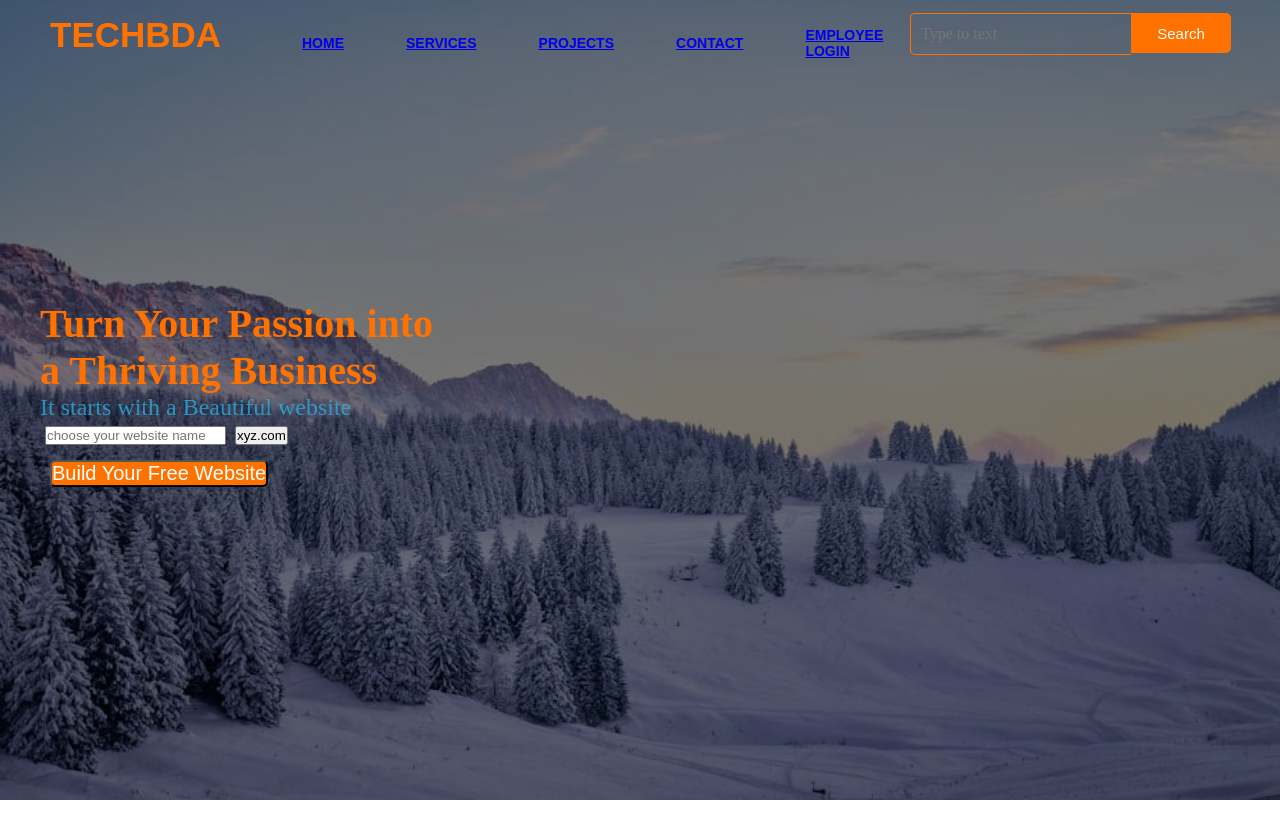
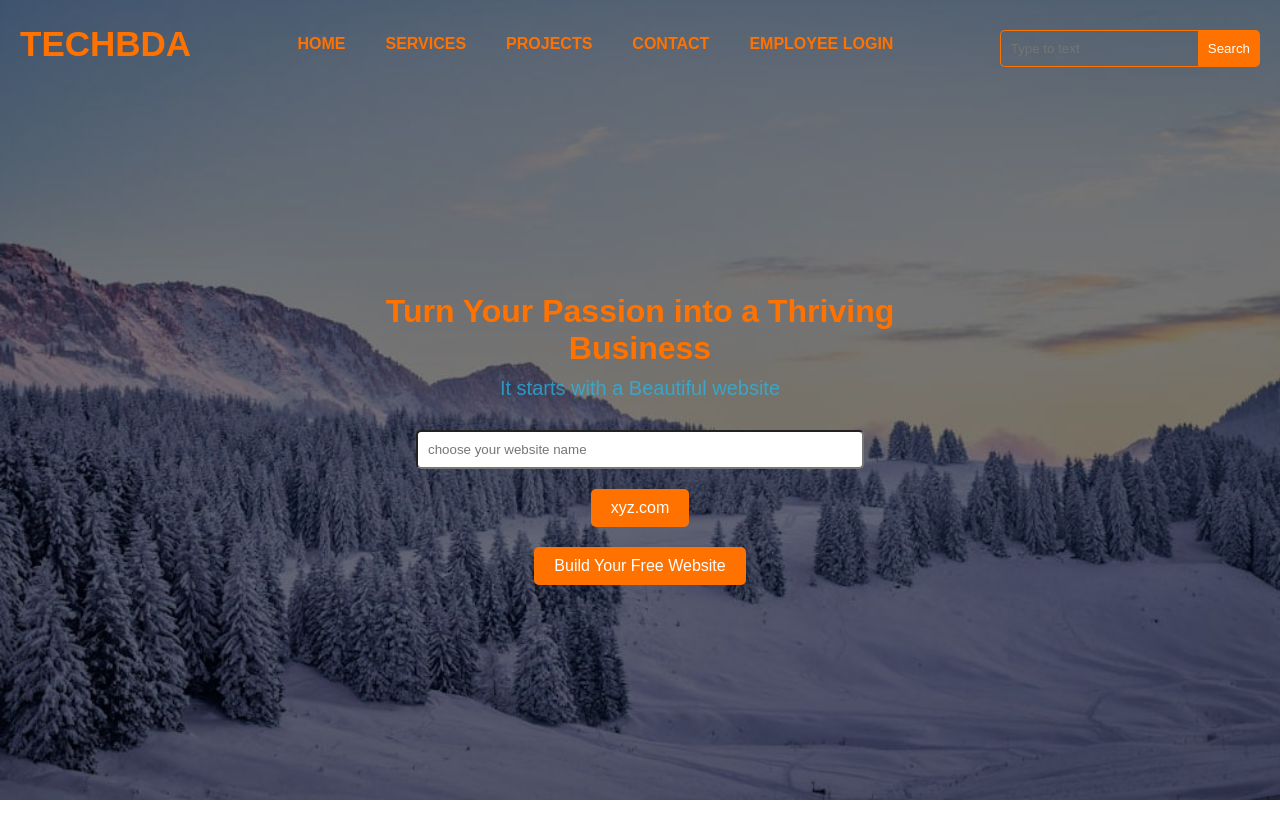
Before and after one commit to itsaman99/technoaman, a plain HTML site: page index.html in a window 1280 px wide. After the commit the page ends 800 px from the top, so only its background shows below. Drawn offline with Linux system fonts and the light colour scheme.

Commit message:
Update index.html

```diff
--- a/index.html
+++ b/index.html
@@ -1,211 +1,204 @@
 <!DOCTYPE html>
 <html lang="en">
 <head>
-    <meta charset="UTF-8">
-    <meta name="viewport" content="width=device-width, initial-scale=1.0">
+  <meta charset="UTF-8" />
+  <meta name="viewport" content="width=device-width, initial-scale=1.0"/>
   <title>TECHBDA</title>
+  <style>
+    * {
+      margin: 0;
+      padding: 0;
+      box-sizing: border-box;
+    }
+
+    body {
+      font-family: Arial, sans-serif;
+      color: white;
+    }
+
+    .main {
+      background: linear-gradient(to top, rgba(0,0,0,0.5) 50%, rgba(0,0,0,0.5) 50%), url('snow.jpg') center/cover no-repeat;
+      min-height: 100vh;
+      display: flex;
+      flex-direction: column;
+    }
+
+    .navbar {
+      display: flex;
+      flex-wrap: wrap;
+      justify-content: space-between;
+      align-items: center;
+      padding: 20px;
+    }
+
+    .logo {
+      font-size: 35px;
+      color: #ff7200;
+    }
+
+    .menu ul {
+      list-style: none;
+      display: flex;
+      flex-wrap: wrap;
+      padding-left: 0;
+    }
+
+    .menu ul li {
+      margin: 10px 20px;
+    }
+
+    .menu ul li a {
+      color: #ff7200;
+      text-decoration: none;
+      font-weight: bold;
+    }
+
+    .menu ul li a:hover {
+      text-decoration: underline;
+    }
+
+    .search {
+      display: flex;
+      margin-top: 10px;
+    }
+
+    .Srch {
+      padding: 10px;
+      border: 1px solid #ff7200;
+      border-right: none;
+      background: transparent;
+      color: white;
+      border-top-left-radius: 5px;
+      border-bottom-left-radius: 5px;
+    }
+
+    .btn {
+      padding: 10px;
+      background-color: #ff7200;
+      border: none;
+      color: white;
+      border-top-right-radius: 5px;
+      border-bottom-right-radius: 5px;
+      cursor: pointer;
+    }
+
+    .container2 {
+      text-align: center;
+      margin: auto;
+      padding: 40px 20px;
+      max-width: 600px;
+    }
+
+    .container2 h2 {
+      color: #ff7200;
+      font-size: 32px;
+      margin-bottom: 10px;
+    }
+
+    .container2 p {
+      color: rgba(38, 185, 235, 0.721);
+      font-size: 20px;
+      margin-bottom: 20px;
+    }
+
+    .choose {
+      padding: 10px;
+      width: 80%;
+      margin: 10px 0;
+      border-radius: 5px;
+    }
+
+    .xyz, .s {
+      background-color: #ff7200;
+      color: white;
+      padding: 10px 20px;
+      border: none;
+      border-radius: 5px;
+      margin: 10px;
+      font-size: 16px;
+      cursor: pointer;
+    }
+
+    /* Responsive */
+    @media screen and (max-width: 768px) {
+      .navbar {
+        flex-direction: column;
+        align-items: flex-start;
+      }
+
+      .menu ul {
+        flex-direction: column;
+        align-items: flex-start;
+        width: 100%;
+      }
+
+      .menu ul li {
+        margin: 10px 0;
+      }
+
+      .search {
+        width: 100%;
+        justify-content: flex-start;
+      }
+
+      .Srch {
+        width: 60%;
+      }
+
+      .btn {
+        width: auto;
+      }
+
+      .container2 h2 {
+        font-size: 24px;
+      }
+
+      .container2 p {
+        font-size: 18px;
+      }
+
+      .choose {
+        width: 100%;
+      }
+    }
+  </style>
 </head>
 <body>
   <div class="main">
     <div class="navbar">
-            <div class ="icon">
+      <div class="icon">
         <h2 class="logo">TECHBDA</h2>
       </div>
       <div class="menu">
         <ul>
-                <li> <a href="index.html"> HOME</a></li>
-                <li> <a href="services.html" > SERVICES </a></li>
-                <li> <a href="projects.html" > PROJECTS </a></li>
-                <li> <a href="contact.html" > CONTACT</a></li>
-                <li> <a href="empln.html" > EMPLOYEE LOGIN </a></li>
-
+          <li><a href="techsoft.html">HOME</a></li>
+          <li><a href="services.html">SERVICES</a></li>
+          <li><a href="projects.html">PROJECTS</a></li>
+          <li><a href="contact.html">CONTACT</a></li>
+          <li><a href="empln.html">EMPLOYEE LOGIN</a></li>
         </ul>
       </div>
-
       <div class="search">
-            <input class="Srch" name="" placeholder="Type to text">
-            <a href ="#"> <button class="btn">Search</button></a>
+        <input class="Srch" placeholder="Type to text" />
+        <button class="btn">Search</button>
+      </div>
     </div>
 
     <div class="container2">
       <h2>Turn Your Passion into a Thriving Business</h2>
       <p>It starts with a Beautiful website</p>
-            <a href ="https://www.godaddy.com/en-in/offers/godaddy?isc=sem1year&countryview=1&currencyType=INR&cdtl=c_698011279.g_1247946335083397.k_kwd-77997003132701:loc-90.a_.d_c.ctv_o&bnb=b&msclkid=5c3e02da8f5a19b6f09e64e1486d683c&utm_source=bing&utm_medium=cpc&utm_campaign=en-in_corp-core_sem_bh_b_x_aware-consider_x_pros_intl_exact-stag_001&utm_term=godaddy&utm_content=%5Bgd%5D"> <input class="choose" name="" placeholder="choose your website name"></a>
-            <a href ="https://www.godaddy.com/en-in/offers/godaddy?isc=sem1year&countryview=1&currencyType=INR&cdtl=c_698011279.g_1247946335083397.k_kwd-77997003132701:loc-90.a_.d_c.ctv_o&bnb=b&msclkid=5c3e02da8f5a19b6f09e64e1486d683c&utm_source=bing&utm_medium=cpc&utm_campaign=en-in_corp-core_sem_bh_b_x_aware-consider_x_pros_intl_exact-stag_001&utm_term=godaddy&utm_content=%5Bgd%5D"> <button class ="xyz">xyz.com</button></a><BR>
-            <a href="https://www.website.com/sign-up/step-2/?CFID=122409585&CFTOKEN=b1c9a24c7e51bc16-7FA7FA68-155D-02AB-4FC60A8CFA4EDD21&source=SC&country=IN"><button class="s">Build Your Free Website</button></a>
-
-
+      <a href="https://www.godaddy.com/">
+        <input class="choose" placeholder="choose your website name" />
+      </a>
+      <br/>
+      <a href="https://www.godaddy.com/">
+        <button class="xyz">xyz.com</button>
+      </a>
+      <br/>
+      <a href="https://www.website.com/sign-up/step-2/">
+        <button class="s">Build Your Free Website</button>
+      </a>
     </div>
   </div>
-
-        </div>
-
-
-        </div>
-
-
-        <style>
-            *{
-                margin: 0;
-                padding: 0;
-            }
-
-            .main{
-                width:100%;
-                background:linear-gradient(to top,rgba(0,0,0,0.5)50%,rgba(0,0,0,0.5)50%),url(snow.jpg);
-
-                background-position: center;
-                background-size: cover;
-                height: 100vh;
-
-
-            }
-
-            .navbar{
-                width:1200px;
-                height:75px;
-                margin:auto;
-
-            }
-
-            .icon{
-                width: 200px;
-                float: left;
-                height: 70px;
-
-
-            }
-
-            .logo{
-                color:#ff7200;
-                font-size: 35px;
-                font-family: Arial;
-                padding: 10PX;
-                float:left;
-                padding-top: 10px;
-                margin-top: 5px;
-
-
-            }
-
-            .menu{
-                width:400px;
-                float:left;
-                height: 70px;
-            }
-
-            ul{
-                float:left;
-                display:flex;
-                justify-content: center;
-                align-items: center;
-            }
-
-            ul li{
-                list-style: none;
-                margin-left: 62px;
-                margin-top: 27px;
-                font-size: 14px;
-            }
-
-            ul li{
-                text-decoration: none;
-                color: #ff7200;
-                font-family:Arial;
-                font-weight: bold;
-                transition: 0.4 s ease-in-out;
-            }
-
-            ul li a:hover{
-                color:#ff7200;
-            }
-
-            .search{
-                width: 330px;
-                float:left;
-                margin-left: 270PX;
-
-            }
-
-            .Srch{
-                font-family: 'Times New Roman';
-                width:200px;
-                height:20px;
-                background: transparent;
-                border: 1px solid #ff7200;
-                margin-top: 13px;
-                color: #fff;
-                border-right:none;
-                font-size:16px;
-                float:left;
-                padding: 10px;
-                border-bottom-left-radius: 5px;
-                border-top-left-radius:5px ;}
-              .btn{
-                width:100px;
-                height:40px;
-                background: #ff7200;
-                border: 2px solid #ff7200;
-                margin-top: 13px;
-                color:#fff;
-                font-size: 15px;
-                border-bottom-right-radius: 5px;
-                border-top-right-radius: 5px;
-
-              }
-
-              .btn:focus{
-                outline: none;
-
-              }
-
-              .srch:focus{
-                outline: none;
-
-
-              }
-
-
-              .container2{
-                width:400px;
-                height:600px;
-                padding-top: 300px;
-
-
-              }
-
-
-              h2{
-                color:#ff7200;
-                font-size: 40px;
-
-              }
-              p{
-                color:rgba(38, 185, 235, 0.721);
-                font-size: 24px;
-                text-align:start;
-                width:400px;
-              }
-            .s{
-                background-color:#ff7200;
-                color: #fff;
-                font-size: 20px;
-                border-radius: 5px;
-                margin: 10px;
-            }
-            .choose,xyz{
-                margin:5px;
-            }
-
-
-
-
-
-
-
-
-
-
-        </style>
 </body>
 </html>
```
Lines whose indentation alone changed are shown as unchanged.
